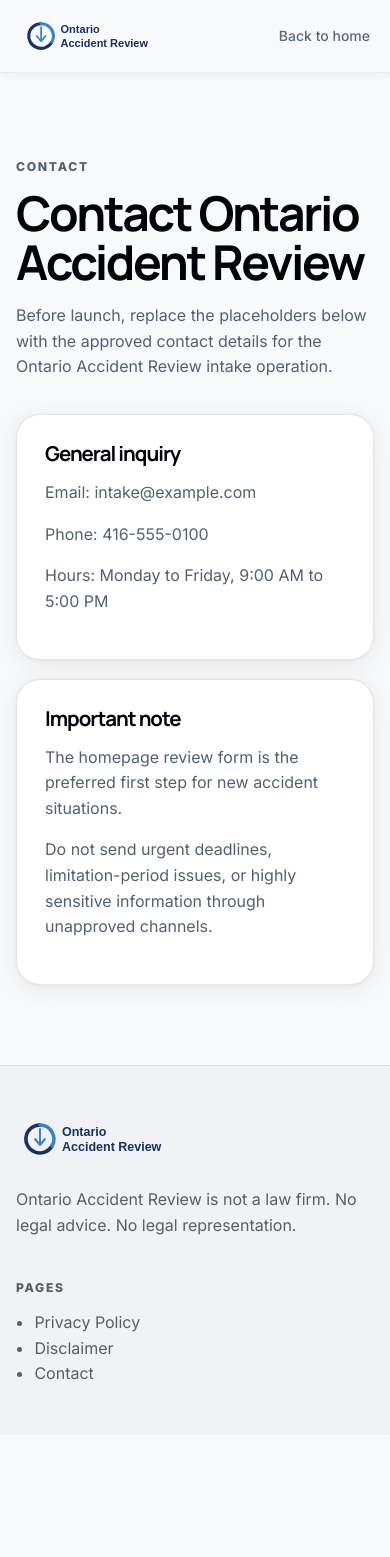
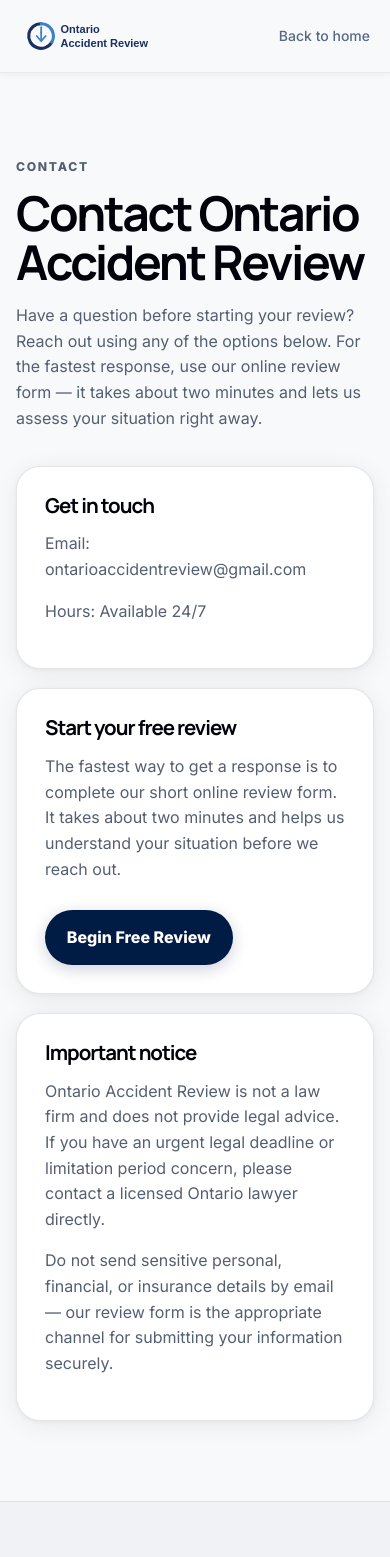
Before and after one commit to jyoung905/OARreal, a Next.js app: page /contact in a window 390 px wide. Shown: the top 1557 px of the page. Before the commit the page ends 1435 px from the top, so only its background shows below. Built offline with nearby package versions, Linux system fonts and the light colour scheme.

Commit message:
Update contact page with real email, 24/7 hours, no phone number

```diff
--- a/app/contact/page.js
+++ b/app/contact/page.js
@@ -3,7 +3,7 @@ import { SiteFooter } from '@/components/SiteFooter';
 
 export const metadata = {
   title: 'Contact',
-  description: 'Placeholder contact details for the Ontario Accident Review launch site.'
+  description: 'Get in touch with Ontario Accident Review. We\'re here to help with your initial accident review inquiry.'
 };
 
 export default function ContactPage() {
@@ -15,19 +15,23 @@ export default function ContactPage() {
           <div className="page-head">
             <p className="eyebrow">Contact</p>
             <h1>Contact Ontario Accident Review</h1>
-            <p className="page-copy">Before launch, replace the placeholders below with the approved contact details for the Ontario Accident Review intake operation.</p>
+            <p className="page-copy">Have a question before starting your review? Reach out using any of the options below. For the fastest response, use our online review form — it takes about two minutes and lets us assess your situation right away.</p>
           </div>
           <div className="contact-grid">
             <section className="contact-card">
-              <h3>General inquiry</h3>
-              <p>Email: intake@example.com</p>
-              <p>Phone: 416-555-0100</p>
-              <p>Hours: Monday to Friday, 9:00 AM to 5:00 PM</p>
+              <h3>Get in touch</h3>
+              <p>Email: <a href="mailto:ontarioaccidentreview@gmail.com">ontarioaccidentreview@gmail.com</a></p>
+              <p>Hours: Available 24/7</p>
             </section>
             <section className="contact-card">
-              <h3>Important note</h3>
-              <p>The homepage review form is the preferred first step for new accident situations.</p>
-              <p>Do not send urgent deadlines, limitation-period issues, or highly sensitive information through unapproved channels.</p>
+              <h3>Start your free review</h3>
+              <p>The fastest way to get a response is to complete our short online review form. It takes about two minutes and helps us understand your situation before we reach out.</p>
+              <a className="button" href="/#intake" style={{ display: 'inline-block', marginTop: '0.75rem' }}>Begin Free Review</a>
+            </section>
+            <section className="contact-card">
+              <h3>Important notice</h3>
+              <p>Ontario Accident Review is not a law firm and does not provide legal advice. If you have an urgent legal deadline or limitation period concern, please contact a licensed Ontario lawyer directly.</p>
+              <p>Do not send sensitive personal, financial, or insurance details by email — our review form is the appropriate channel for submitting your information securely.</p>
             </section>
           </div>
         </div>
```
